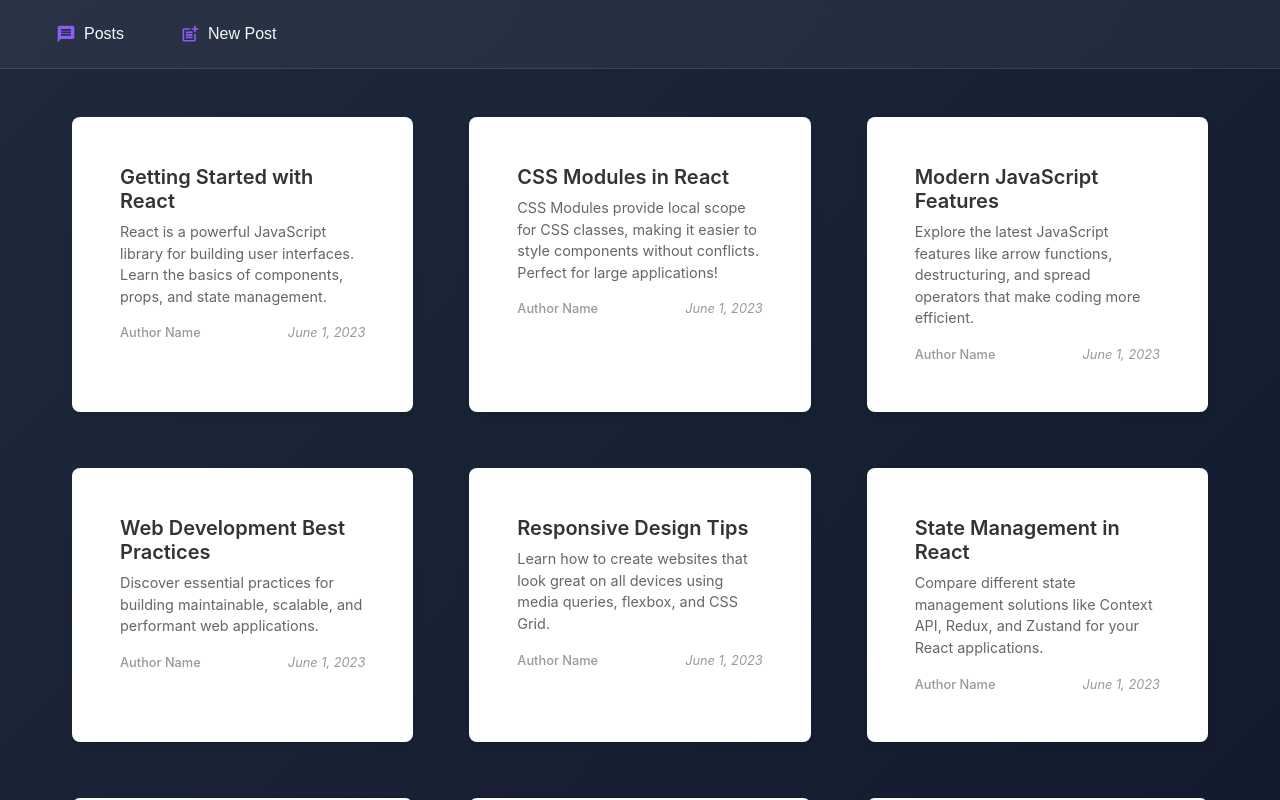
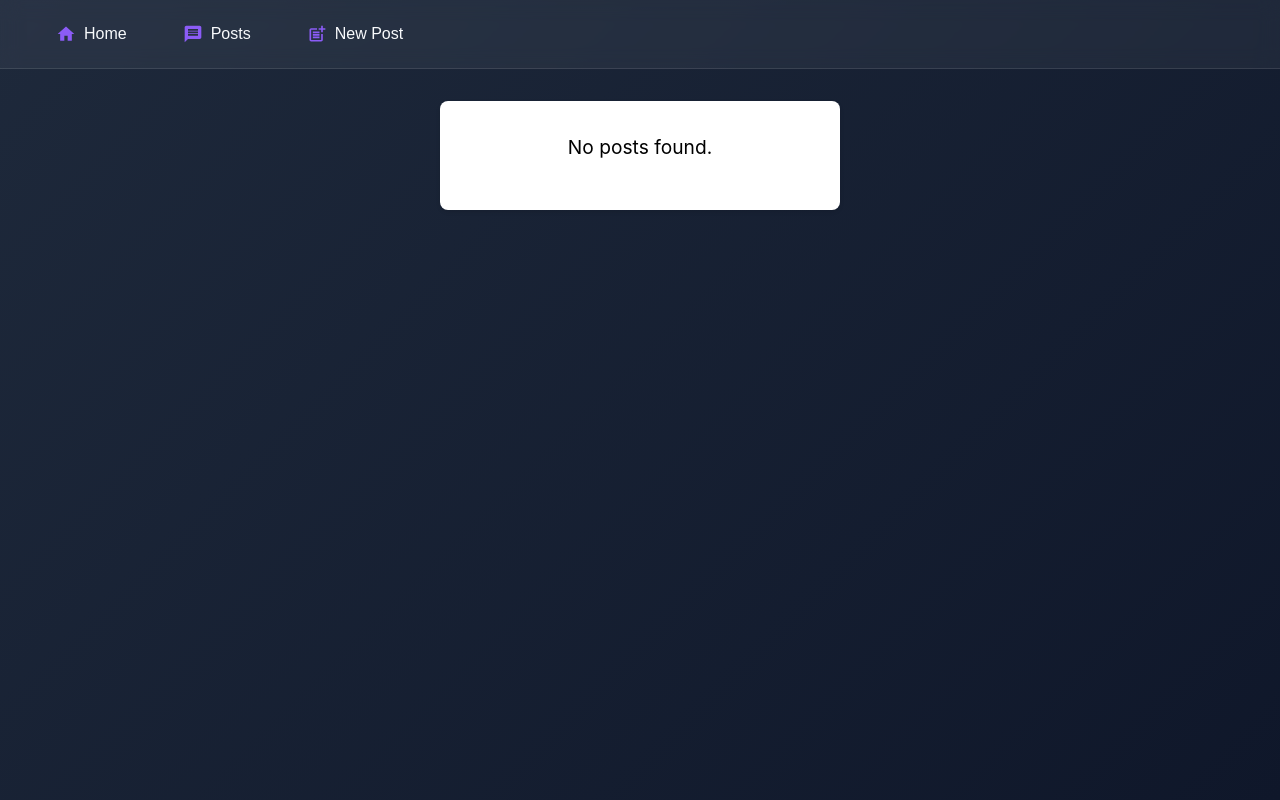
Before and after one commit to MuhammedMagid/NextJsTutorials, a React (Vite) app in the folder 00-react-review/02-postBlog/: page / in a window 1280 px wide. Both pictures are taken after a click on the button "Posts". Shown: the top 800 px of the page. Built offline with nearby package versions, Linux system fonts and the light colour scheme.

Commit message:
logic to add new  post and mapping them into the PostList

```diff
--- a/00-react-review/02-postBlog/components/createPost.jsx
+++ b/00-react-review/02-postBlog/components/createPost.jsx
@@ -1,16 +1,19 @@
 import { useState } from 'react';
 import styles from './createPost.module.css';
 
-const CreatePost = () => {
+const CreatePost = ( {onAddPost , postsHandler}) => {
     const [title, setTitle] = useState('');
     const [content, setContent] = useState('');
 
     const handleSubmit = (e) => {
         e.preventDefault();
         // Handle post creation here
-        console.log({ title, content });
-        setTitle('');
-        setContent('');
+        const postData = {
+            title: title,
+            content: content
+        };
+        onAddPost();
+        postsHandler(postData);
     };
 
     return (
--- a/00-react-review/02-postBlog/components/header.jsx
+++ b/00-react-review/02-postBlog/components/header.jsx
@@ -1,13 +1,16 @@
-import { MdMessage, MdPostAdd } from 'react-icons/md';
+import { MdMessage, MdPostAdd  , MdHome} from 'react-icons/md';
 import styles from './header.module.css';
 
-
-const Header = ({onTogglePosting , onToggleReadingPost}) => {
+const Header = ({onTogglePosting , onToggleReadingPost , onToggleHome}) => {
 
   return (
     <header className={styles.header}>
       <div className={styles.container}>
         <nav className={styles.nav}>
+          <button className={styles.navButton}  onClick={onToggleHome} >
+            <MdHome size={20} />
+            <span>Home</span>
+          </button>
 
           <button className={styles.navButton} onClick={onToggleReadingPost}>
             <MdMessage size={20} />
--- a/00-react-review/02-postBlog/components/home.jsx
+++ b/00-react-review/02-postBlog/components/home.jsx
@@ -1,8 +1,10 @@
 import { MdCreate, MdTrendingUp, MdGroup } from 'react-icons/md';
 import styles from './home.module.css';
 
-const Home = ({ onStartReading }) => {
+const Home = ({ isShowHome, onStartReading }) => {
     return (
+    <>
+    {isShowHome &&
         <div className={styles.container}>
             <section className={styles.hero}>
                 <h1 className={styles.title}>Welcome to Muhammed Blog</h1>
@@ -48,7 +50,11 @@ const Home = ({ onStartReading }) => {
                 </div>
             </div>
         </div>
-    );
-};
+
+    }
+    </>
+);
+
+}
 
 export default Home;
--- a/00-react-review/02-postBlog/components/postList.jsx
+++ b/00-react-review/02-postBlog/components/postList.jsx
@@ -1,15 +1,41 @@
 import styles from "./postList.module.css"
 import Post from "./post";
 import CreatePost from "./createPost";
+import { useState } from "react";
 
 
 
-const PostList = ({isPosting, onClose, isReadingPost})=>{
+
+const PostList = ({isPosting, isReadingPost, onToggleReadingPost })=>{
+
+  const [posts, setPosts] = useState([]);
+
+  const postsHandler = (postData) => {
+    setPosts((prevPosts)=>{return [...prevPosts, postData]});
+  };
+
   return(
      <>
-      {isPosting && <CreatePost onClose={() => onClose()}/>}
+      {isPosting && <CreatePost  onAddPost={onToggleReadingPost} postsHandler={postsHandler}/>}
+
       {isReadingPost&&
+
       <section className={styles["section"]}>
+
+        {posts.length === 0 && (
+
+          <div style={{ textAlign: "center", padding: "2rem 0", fontSize: "1.2rem" }}>
+            <p style={{color: "black"}}>No posts found.</p>
+          </div>
+        )}
+      {posts.map((post, index) => (
+        <Post key={index} title={post.title} content={post.content} />
+      ))}
+      </section>
+      }
+
+      {/* These posts are hardcoded for now */
+      /* In the future, we can fetch them from a database or API
       <Post title="Getting Started with React" content="React is a powerful JavaScript library for building user interfaces. Learn the basics of components, props, and state management."/>
       <Post title="CSS Modules in React" content="CSS Modules provide local scope for CSS classes, making it easier to style components without conflicts. Perfect for large applications!"/>
       <Post title="Modern JavaScript Features" content="Explore the latest JavaScript features like arrow functions, destructuring, and spread operators that make coding more efficient."/>
@@ -22,8 +48,7 @@ const PostList = ({isPosting, onClose, isReadingPost})=>{
       <Post title="Modern CSS Techniques" content="Explore modern CSS features like CSS Grid, Custom Properties, and CSS animations for better designs."/>
       <Post title="TypeScript with React" content="Add type safety to your React applications with TypeScript to catch errors early and improve development experience."/>
       <Post title="Next.js Fundamentals" content="Get started with Next.js, the React framework for production that makes building full-stack web applications a breeze."/>
-    </section>
-      }
+      */}
 
      </>
 
--- a/00-react-review/02-postBlog/src/App.jsx
+++ b/00-react-review/02-postBlog/src/App.jsx
@@ -6,32 +6,43 @@ import { useState } from "react";
 function App() {
   const [isPosting, setIsPosting] = useState(false);
   const [isReadingPost, setIsReadingPost] = useState(false);
-  const [showHome, setShowHome] = useState(true);
+  const [isShowHome, setShowHome] = useState(true);
 
   const togglePosting = () => {
     setIsPosting(!isPosting);
     setShowHome(false);
+    //setIsReadingPost(false);
   };
 
   const toggleReadingPost = () => {
-    setIsReadingPost(!isReadingPost);
+    setIsReadingPost(true);
     setShowHome(false);
+    setIsPosting(false);
   };
 
-  const startReading = () => {
+  const onToggleHome = () => {
+    setShowHome(true);
+    setIsPosting(false);
+    setIsReadingPost(false);
+  };
+
+  const onStartReading = () => {
+    setShowHome(false);
+    setIsPosting(false);
     setIsReadingPost(true);
-    setShowHome(false);
   };
 
   return(
     <>
-      <Header onTogglePosting={togglePosting} onToggleReadingPost={toggleReadingPost}/>
+      <Header onTogglePosting={togglePosting} onToggleReadingPost={toggleReadingPost} onToggleHome={onToggleHome}/>
+
       <main>
-        {showHome && <Home onStartReading={startReading}/>}
+        <Home isShowHome={isShowHome} onStartReading={onStartReading} />
+
         <PostList
           isPosting={isPosting}
           isReadingPost={isReadingPost}
-          onClose={() => setIsPosting(false)}
+          onToggleReadingPost={toggleReadingPost}
         />
       </main>
     </>
--- a/00-react-review/02-postBlog/src/index.css
+++ b/00-react-review/02-postBlog/src/index.css
@@ -74,6 +74,7 @@ h1, h2, h3, h4, h5, h6 {
 
 p {
   margin-bottom: 1rem;
+
 }
 
 a {
```
